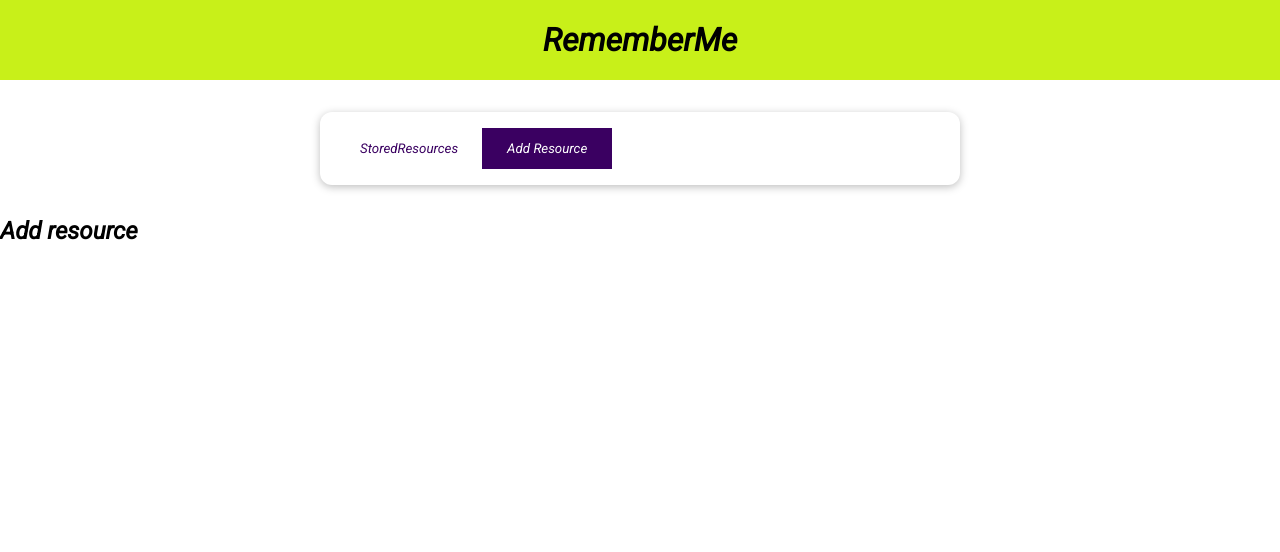
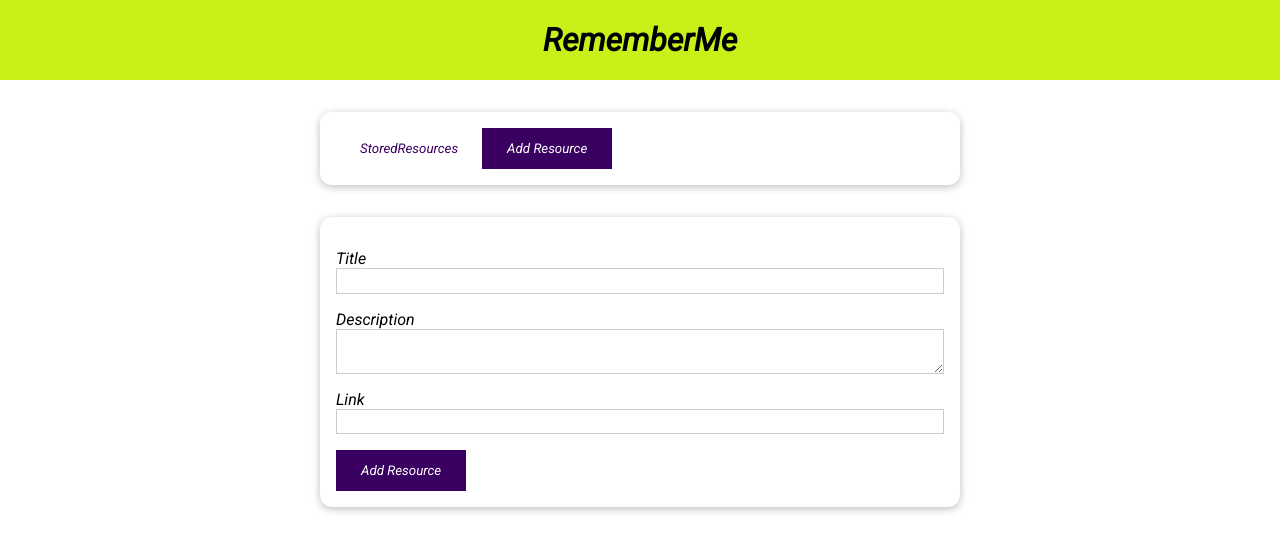
Before and after one commit to JmlKhan/rememberMe, a Vue app: page / in a window 1280 px wide. Both pictures are taken after a click on the button "Add Resource". Shown: the top 552 px of the page. Built offline with nearby package versions, Linux system fonts and the light colour scheme.

Commit message:
fetching user input

```diff
--- a/src/components/UI/BaseButton.vue
+++ b/src/components/UI/BaseButton.vue
@@ -1,11 +1,11 @@
 <template>
-  <button :type="type" :class="mode">
+  <button :class="mode">
     <slot> </slot>
   </button>
 </template>
 <script>
 export default {
-  props: ['type', 'mode'],
+  props: ['mode'],
 };
 </script>
 <style scoped>
--- a/src/components/learning-resources/AddResource.vue
+++ b/src/components/learning-resources/AddResource.vue
@@ -1,3 +1,63 @@
 <template>
-  <h2>Add resource</h2>
+  <base-card>
+    <form @submit.prevent="submitData">
+      <div class="form-control">
+        <label for="title">Title</label>
+        <input type="text" id="title" name="title" v-model="title" />
+      </div>
+      <div class="form-control">
+        <label for="description">Description</label>
+        <textarea id="description" name="description" v-model="description">
+        </textarea>
+      </div>
+      <div class="form-control">
+        <label for="link">Link</label>
+        <input type="url" id="link" name="link" v-model="link" />
+      </div>
+      <div>
+        <base-button type="submit">Add Resource</base-button>
+      </div>
+    </form>
+  </base-card>
 </template>
+<script>
+export default {
+  inject: ['addResource'],
+  data() {
+    return {
+      title: '',
+      description: '',
+      link: '',
+    };
+  },
+  methods: {
+    submitData() {
+      console.log(this.title);
+      this.addResource(this.title, this.description, this.link);
+    },
+  },
+};
+</script>
+
+<style scoped>
+input,
+textarea {
+  display: block;
+  width: 100%;
+  font: inherit;
+  padding: 0.15rem;
+  border: 1px solid #ccc;
+}
+input:focus,
+textarea:focus {
+  outline: none;
+  border-color: #3a0061;
+  background-color: #f7ebff;
+}
+.form-control {
+  margin: 1rem 0;
+}
+label {
+  margin-right: 0.5rem;
+}
+</style>
--- a/src/components/learning-resources/TheResource.vue
+++ b/src/components/learning-resources/TheResource.vue
@@ -10,7 +10,9 @@
         >Add Resource</base-button
       >
     </base-card>
-    <component :is="selectedTab"> </component>
+    <keep-alive>
+      <component :is="selectedTab"> </component>
+    </keep-alive>
   </div>
 </template>
 
@@ -44,16 +46,29 @@
       ],
     };
   },
+  provide() {
+    return {
+      resources: this.storedResources,
+      addResource: this.addResource,
+    };
+  },
   methods: {
     setSelectedTab(tab) {
       this.selectedTab = tab;
     },
+    addResource(title, description, url) {
+      const newResource = {
+        id: new Date().toISOString(),
+        title: title,
+        description: description,
+        link: url,
+      };
+
+      this.storedResources.unshift(newResource);
+      this.selectedTab = 'stored-resources';
+    },
   },
-  provide() {
-    return {
-      resources: this.storedResources,
-    };
-  },
+
   computed: {
     addResBtn() {
       return this.selectedTab === 'add-resource' ? null : 'flat';
```
